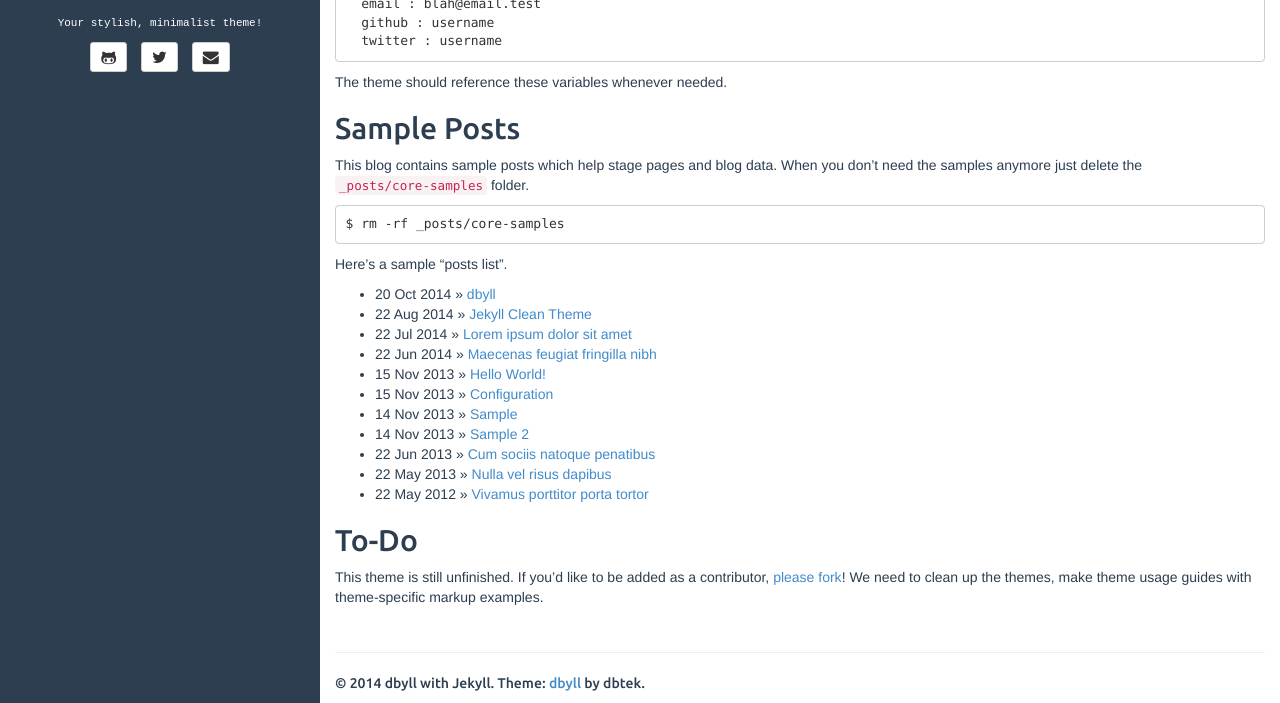
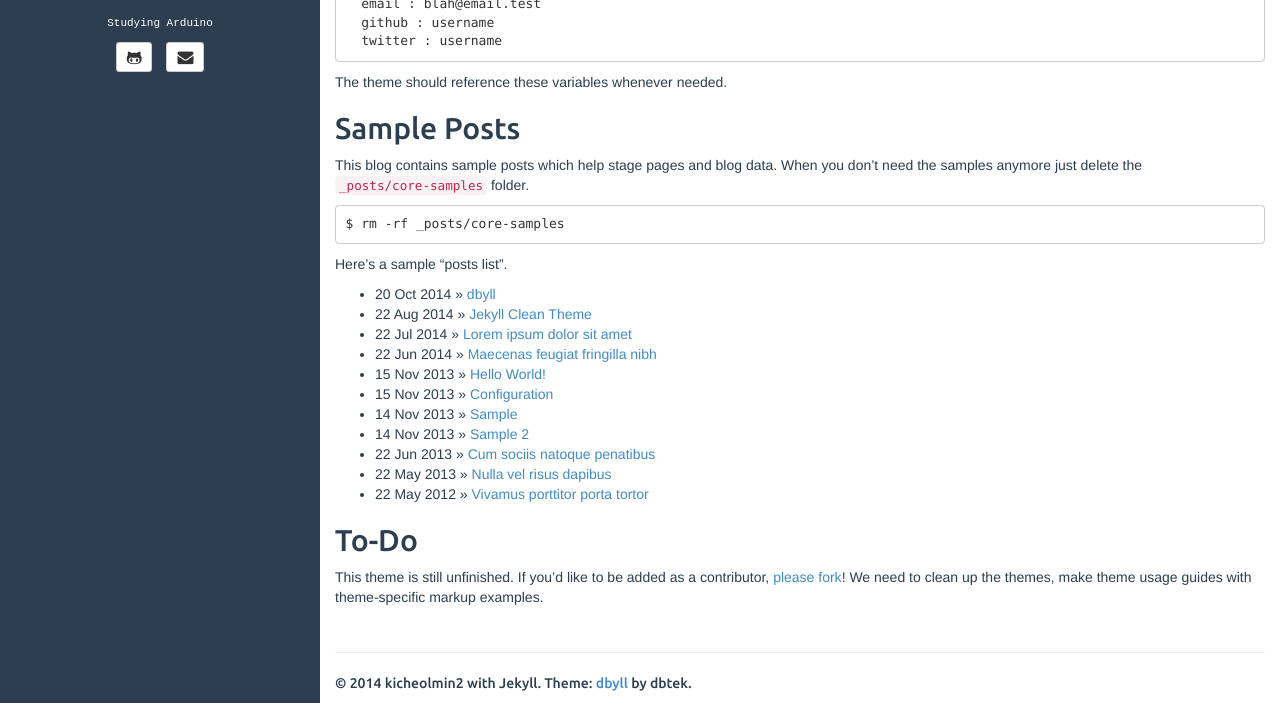
Before and after one commit to kicheolmin2/kicheolmin2.github.com, a Jekyll site: the page built from index.md, in a window 1280 px wide and 985 px high, cut to the strip 282-985 px from the top of the window. Built offline with Jekyll 4.4.1, drawn with Linux system fonts in a browser that asks for light colours; the list of posts is cut into pages by our own code.

Commit message:
Update _config.yml

```diff
--- a/_config.yml
+++ b/_config.yml
@@ -16,13 +16,13 @@ defaults:
 
 description: Stylish Jekyll Theme
 author:
-  name: dbyll
-  email: dbyll@ismaildemirbilek.com
-  github: dbtek
-  twitter: dbtek
-  pinterest: asd123
-  linkedin: asd123
-  bio: Your stylish, minimalist theme!
+  name: kicheolmin2
+  email: icom0000@chol.com
+  github: kicheolmin2
+  twitter:
+  pinterest:
+  linkedin:
+  bio: Studying Arduino
   email_md5: 726351295ec82e145928582f595aa3aa
 
 rss_path: feed.xml
```
